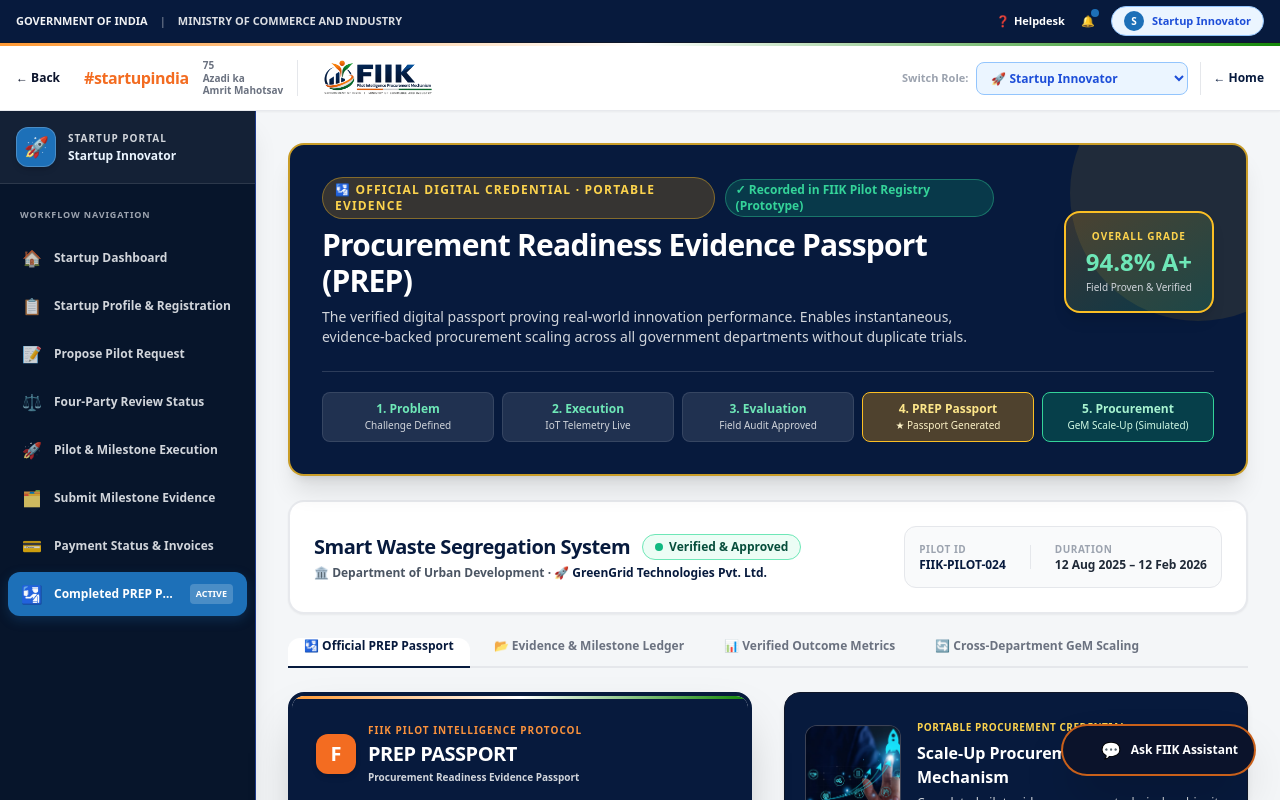
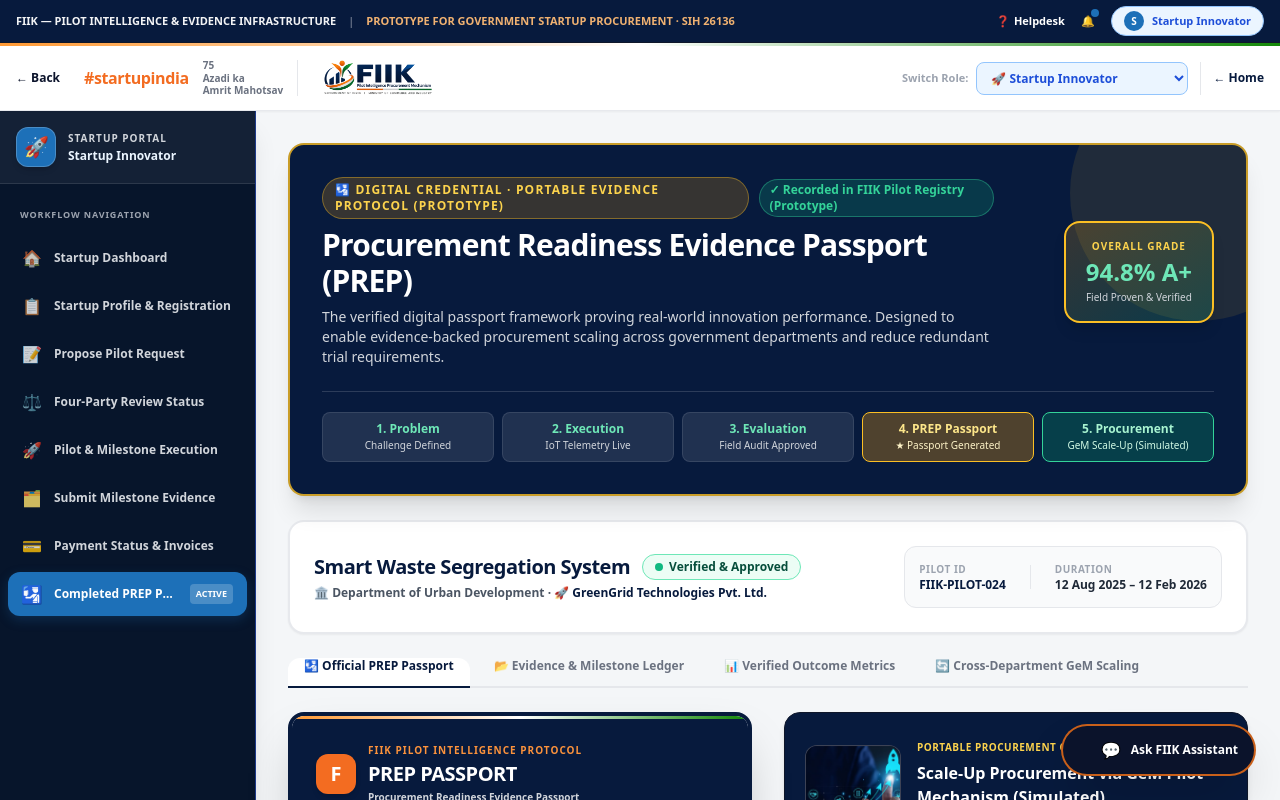
Before and after one commit to sriram123806/fiik-sih-2026, a React (Vite) app: page /#/completed-pilot in a window 1280 px wide. Shown: the top 800 px of the page. Built offline with nearby package versions, Linux system fonts and the light colour scheme.

Commit message:
Refine RBAC restrictions, dynamic chatbot query engine, prototype branding and PREP terminology

```diff
--- a/src/App.jsx
+++ b/src/App.jsx
@@ -126,11 +126,11 @@
             }
           />
 
-          {/* Workflow Step 09: Evidence Submission (Restricted upload to Startup) */}
+          {/* Workflow Step 09: Evidence Submission (Restricted to Startup & Admin) */}
           <Route
             path="/evidence-submission"
             element={
-              <RoleGuard allowedRoles={['startup', 'department', 'evaluator', 'admin']} pageTitle="Evidence Submission">
+              <RoleGuard allowedRoles={['startup', 'admin']} pageTitle="Evidence Submission">
                 <EvidenceSubmission />
               </RoleGuard>
             }
@@ -138,17 +138,17 @@
           <Route
             path="/startup/evidence"
             element={
-              <RoleGuard allowedRoles={['startup', 'department', 'evaluator', 'admin']} pageTitle="Evidence Submission">
+              <RoleGuard allowedRoles={['startup', 'admin']} pageTitle="Evidence Submission">
                 <EvidenceSubmission />
               </RoleGuard>
             }
           />
 
-          {/* Workflow Step 10: Evidence / Field Evaluation */}
+          {/* Workflow Step 10: Evidence / Field Evaluation (Restricted to Evaluator, Department & Admin) */}
           <Route
             path="/field-evaluation"
             element={
-              <RoleGuard allowedRoles={['department', 'evaluator', 'admin', 'startup']} pageTitle="Field Evaluation">
+              <RoleGuard allowedRoles={['evaluator', 'department', 'admin']} pageTitle="Field Evaluation">
                 <FieldEvaluation />
               </RoleGuard>
             }
@@ -156,7 +156,7 @@
           <Route
             path="/startup/evaluation"
             element={
-              <RoleGuard allowedRoles={['department', 'evaluator', 'admin', 'startup']} pageTitle="Field Evaluation">
+              <RoleGuard allowedRoles={['evaluator', 'department', 'admin']} pageTitle="Field Evaluation">
                 <FieldEvaluation />
               </RoleGuard>
             }
--- a/src/components/FiikChatbot.jsx
+++ b/src/components/FiikChatbot.jsx
@@ -93,20 +93,44 @@
     setMessages((prev) => [...prev, userMsg]);
     setInput('');
 
-    // Assistant response lookup
+    // Intelligent Dynamic Assistant Response Engine
     setTimeout(() => {
-      const matchKey = Object.keys(roleKB.answers).find(
-        (key) => key.toLowerCase() === textToSend.trim().toLowerCase()
+      const q = textToSend.trim().toLowerCase();
+
+      // 1. Direct exact match check
+      const exactMatchKey = Object.keys(roleKB.answers).find(
+        (key) => key.toLowerCase() === q
       );
-      const botResponse = matchKey
-        ? roleKB.answers[matchKey]
-        : `FIIK Assistant: Regarding "${textToSend}", your current active phase is tracked under sequential FIIK governance rules. Refer to your role navigation for verified status.`;
+
+      let botResponse = '';
+
+      if (exactMatchKey) {
+        botResponse = roleKB.answers[exactMatchKey];
+      } else if (q.includes('prep') || q.includes('passport') || q.includes('credential')) {
+        botResponse = "PREP (Procurement Readiness Evidence Passport) is FIIK's evidence-backed digital credential. It compiles verified IoT telemetry, evaluator scorecards, and department sign-offs into a tamper-evident passport for direct procurement and GeM scale-up.";
+      } else if (q.includes('evidence') || q.includes('milestone') || q.includes('upload') || q.includes('file')) {
+        botResponse = "Milestone evidence requires uploading: (1) Field deployment logs (.xlsx/.json), (2) Geofenced photos with EXIF timestamp, (3) Telemetry sensor readings, and (4) Municipal officer endorsement letter.";
+      } else if (q.includes('payment') || q.includes('escrow') || q.includes('grant') || q.includes('pfms') || q.includes('money')) {
+        botResponse = "Grant disbursements follow a 4-party escrow protocol. Upon 100% milestone approval from the Nodal Department and Technical Evaluator, milestone funds (e.g. ₹6,50,000 for Milestone 2) are automatically released to the startup bank account.";
+      } else if (q.includes('work order') || q.includes('order') || q.includes('contract') || q.includes('agreement')) {
+        botResponse = "Work orders in FIIK are standardized pilot contracts signed off by all 4 parties (Startup, Nodal Department, Technical Evaluator, and MSInS Authority) detailing SLA metrics, milestone timeline, and escrow budgets.";
+      } else if (q.includes('evaluat') || q.includes('audit') || q.includes('expert') || q.includes('score')) {
+        botResponse = "Field evaluations are conducted by empanelled domain experts (e.g. Dr. Ananya Rao). Evaluators inspect live hardware, validate telemetry against municipal logs, and submit a comprehensive technical scorecard.";
+      } else if (q.includes('role') || q.includes('switch') || q.includes('access') || q.includes('permission')) {
+        botResponse = "FIIK enforces Role-Based Access Control (RBAC) across 4 portals: Startup Innovator (Blue), Government Department (Orange), Technical Evaluator (Green), and MSInS Secretariat (Purple). You can switch roles using the top-right header dropdown.";
+      } else if (q.includes('status') || q.includes('progress') || q.includes('pilot')) {
+        botResponse = "Active Pilot FIIK-PILOT-024 (Smart Waste Segregation System by GreenGrid Tech) is at 45% overall progress with 2 of 5 milestones verified across Pune Municipal Wards 12 & 14.";
+      } else if (q.includes('gem') || q.includes('procurement') || q.includes('scale')) {
+        botResponse = "Once a pilot completes all 5 milestones and receives a PREP Passport (Overall Grade >90%), other state departments and municipal corporations can inspect the verified evidence ledger and fast-track direct procurement.";
+      } else {
+        botResponse = `FIIK Assistant (${activeRole.toUpperCase()} Context): Regarding "${textToSend}", the pilot pipeline tracks this under standard 4-party governance. Check your active workspace dashboard or select one of the suggested query chips below for details.`;
+      }
 
       setMessages((prev) => [
         ...prev,
         { id: Date.now() + 1, sender: 'bot', text: botResponse }
       ]);
-    }, 400);
+    }, 350);
   };
 
   return (
--- a/src/components/Header.jsx
+++ b/src/components/Header.jsx
@@ -21,9 +21,9 @@
       <div className="bg-[#071A3D] text-white text-xs py-1.5 px-4 border-b border-navy-900">
         <div className="max-w-7xl mx-auto flex items-center justify-between">
           <div className="flex items-center gap-3 font-semibold text-[11px] opacity-95">
-            <span>GOVERNMENT OF INDIA</span>
+            <span>FIIK — PILOT INTELLIGENCE &amp; EVIDENCE INFRASTRUCTURE</span>
             <span className="text-white/40">|</span>
-            <span className="hidden sm:inline text-white/90">MINISTRY OF COMMERCE AND INDUSTRY</span>
+            <span className="hidden sm:inline text-orange-300 font-bold">PROTOTYPE FOR GOVERNMENT STARTUP PROCUREMENT · SIH 26136</span>
           </div>
 
           <div className="flex items-center gap-4 text-[11px] font-semibold">
--- a/src/pages/CompletedPilot.jsx
+++ b/src/pages/CompletedPilot.jsx
@@ -48,7 +48,7 @@
               <div className="max-w-2xl">
                 <div className="flex items-center gap-2.5 mb-2">
                   <span className="text-xs font-black uppercase tracking-widest text-amber-300 bg-amber-500/20 border border-amber-400/40 px-3 py-1 rounded-full">
-                    🛂 OFFICIAL DIGITAL CREDENTIAL · PORTABLE EVIDENCE
+                    🛂 DIGITAL CREDENTIAL · PORTABLE EVIDENCE PROTOCOL (PROTOTYPE)
                   </span>
                   <span className="text-xs font-bold text-emerald-400 bg-emerald-500/20 px-2.5 py-0.5 rounded-full border border-emerald-400/40">
                     ✓ Recorded in FIIK Pilot Registry (Prototype)
@@ -58,7 +58,7 @@
                   Procurement Readiness Evidence Passport (PREP)
                 </h1>
                 <p className="text-xs sm:text-sm text-gray-300 mt-2 font-medium leading-relaxed">
-                  The verified digital passport proving real-world innovation performance. Enables instantaneous, evidence-backed procurement scaling across all government departments without duplicate trials.
+                  The verified digital passport framework proving real-world innovation performance. Designed to enable evidence-backed procurement scaling across government departments and reduce redundant trial requirements.
                 </p>
               </div>
 
@@ -163,7 +163,7 @@
                       PORTABLE PROCUREMENT CREDENTIAL
                     </span>
                     <h3 className="text-base font-black text-white mt-1">
-                      Scale-Up Procurement via GeM Pilot Mechanism
+                      Scale-Up Procurement via GeM Pilot Mechanism (Simulated)
                     </h3>
                     <p className="text-xs text-gray-300 mt-1 leading-relaxed">
                       Completed pilot evidence removes technical ambiguity for procurement officers nationwide.
```
Also changed, not shown: 4 other files (tests, documents, lock files or other folders).
